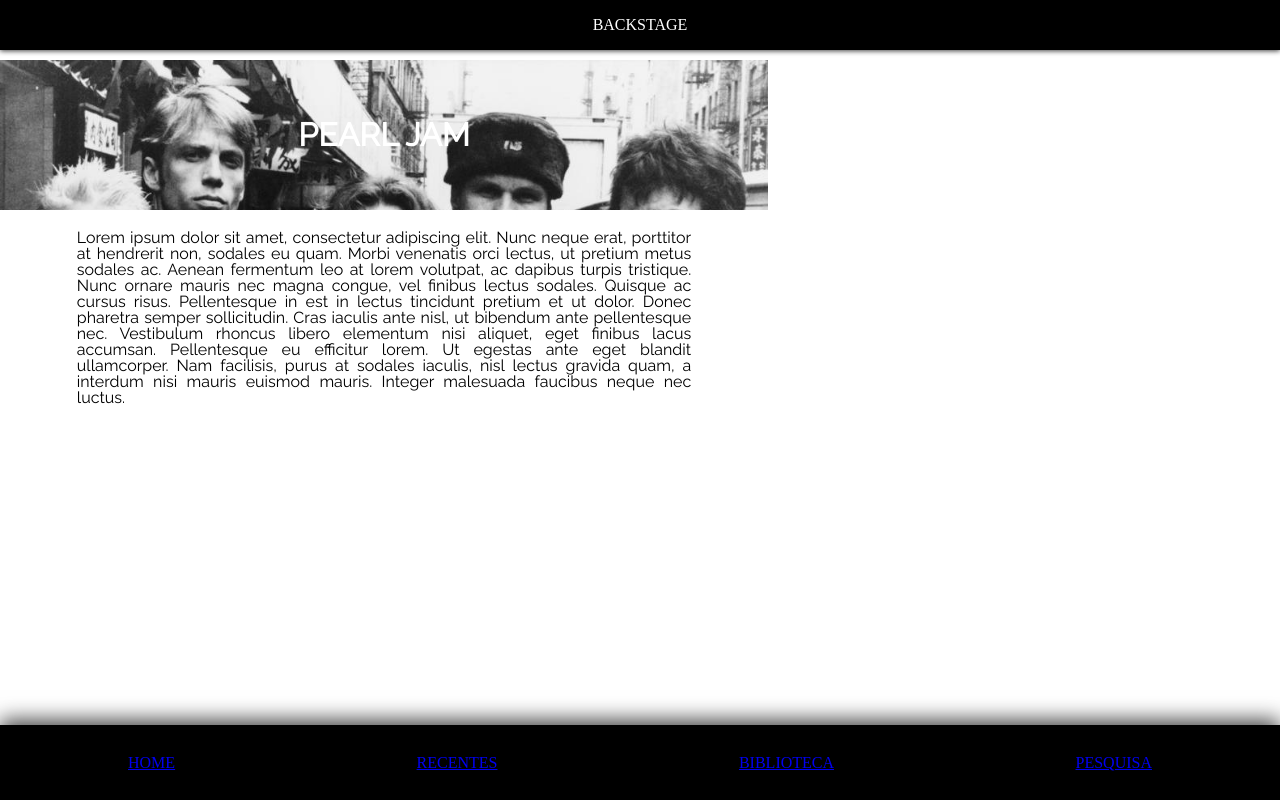
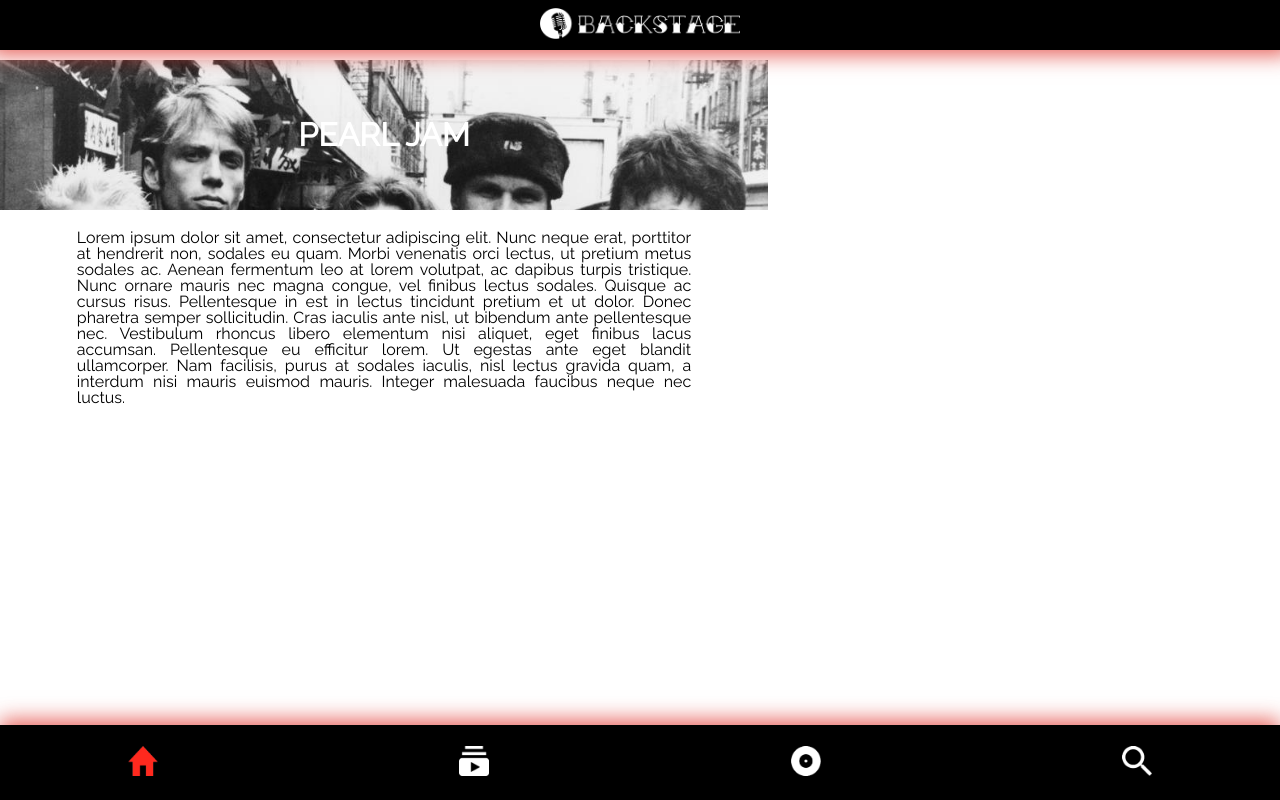
Before and after one commit to brunoannunciato/backstage-uam, a website: page src/index.html in a window 1280 px wide. Drawn offline with nearby package versions, Linux system fonts and the light colour scheme; files that its build step writes are made by us from their sources.

Commit message:
[Update]Interação dos menus

```diff
--- a/src/index.html
+++ b/src/index.html
@@ -10,10 +10,10 @@
 
     <title>Backstage</title>
 </head>
-<body>
+<body class="home">
     <section class="header">
         <h1 class="title">
-            BACKSTAGE
+            <img src="imgs/logo-invert.png" alt="Backstage" class="logo">
         </h1>
     </section>
 
@@ -37,10 +37,18 @@
     </section>
     <section class="menu">
         <div class="container">
-            <a href="#">HOME</a>
-            <a href="#">RECENTES</a>
-            <a href="#">BIBLIOTECA</a>
-            <a href="#">PESQUISA</a>
+            <a href="index.html">
+                <img src="imgs/icons/ico-active-home.png" alt="Home" class="icons">
+            </a>
+            <a href="pages/programas.html">
+                <img src="imgs/icons/ico-programas.png" alt="programas" class="icons">
+            </a>
+            <a href="pages/galeria.html">
+                <img src="imgs/icons/ico-galeria.png" alt="galeria" class="icons">
+            </a>
+            <a href="pages/buscar.html">
+                <img src="imgs/icons/ico-buscar.png" alt="buscar" class="icons">
+            </a>
         </div>
     </section>
 </body>
```
